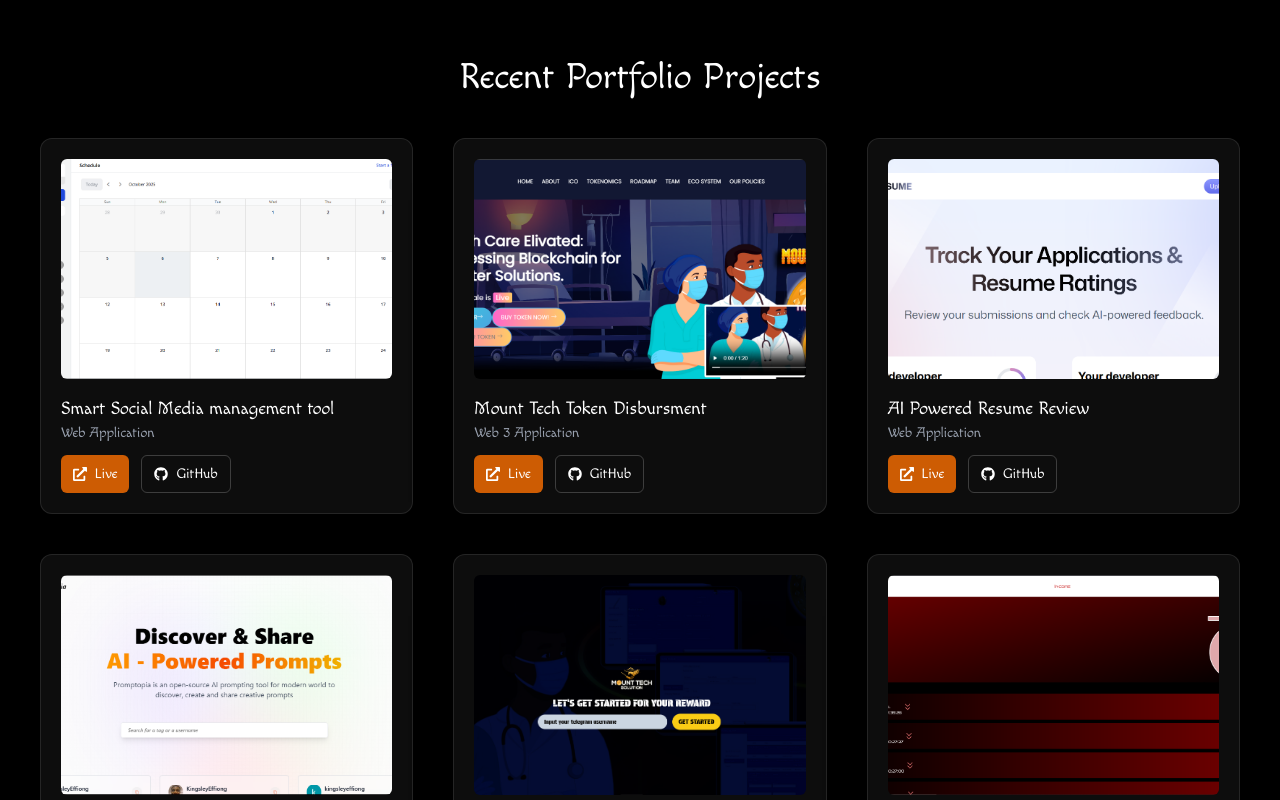
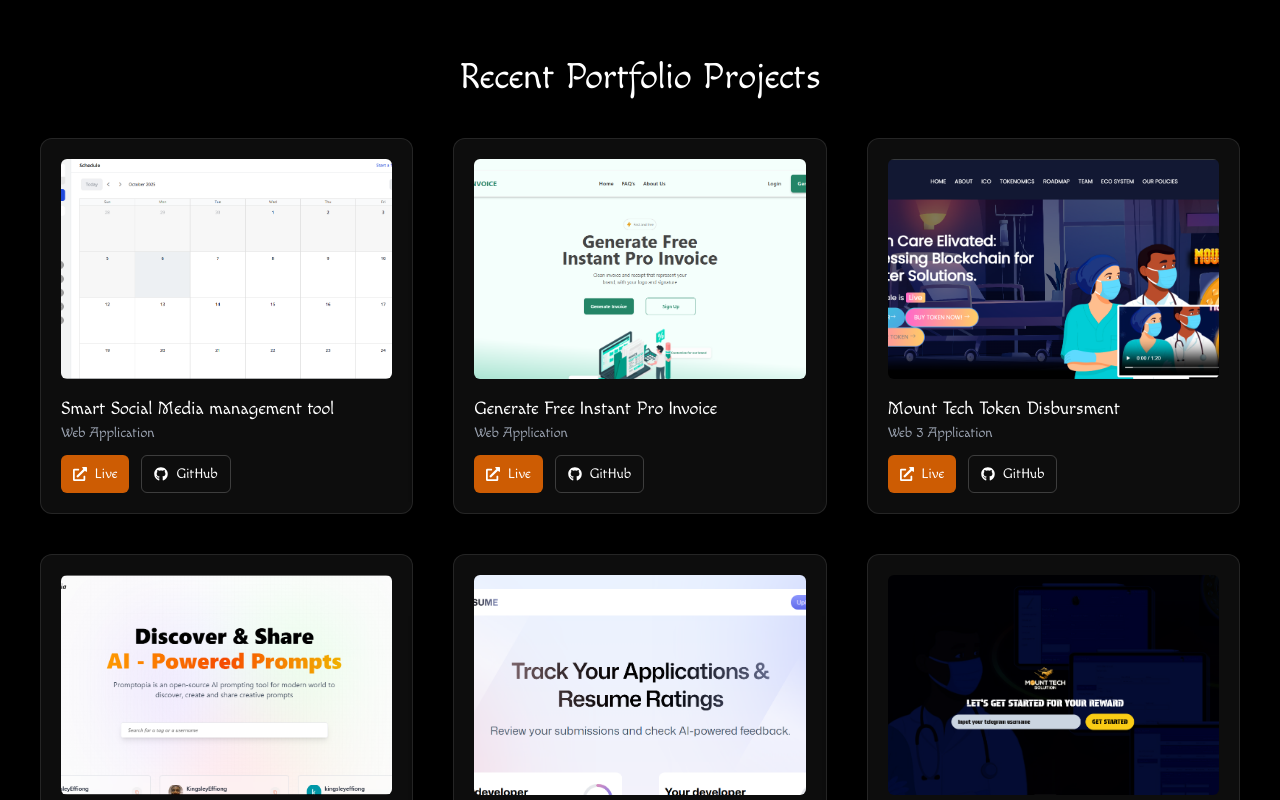
Before and after one commit to KingsleyEffiong/my-app, a Next.js app: page / in a window 1280 px wide. Shown: the part 2280-3080 px from the top of the page. Built offline with nearby package versions, Linux system fonts and the light colour scheme.

Commit message:
Add new portfolio item for "Generate Free Instant Pro Invoice" and update IDs; include image for the new entry

```diff
--- a/components/Portfolio.tsx
+++ b/components/Portfolio.tsx
@@ -25,19 +25,19 @@
   },
   {
     id: 2,
+    name: "Generate Free Instant Pro Invoice",
+    category: "Web Application",
+    image: "/images/justinvoice.png",
+    liveLink: "https://www.justinvoice.ng/",
+    githubLink: "https://github.com/DivineTiddy/invoice",
+  },
+  {
+    id: 3,
     name: "Mount Tech Token Disbursment",
     category: "Web 3 Application",
     image: "/images/web 3 app.png",
     liveLink: "https://token-livid.vercel.app/",
     githubLink: "https://github.com/KingsleyEffiong/Web-3-Web-application",
-  },
-  {
-    id: 3,
-    name: "AI Powered Resume Review",
-    category: "Web Application",
-    image: "/images/resumeai.png",
-    liveLink: "https://ai-powered-resume-review.vercel.app/",
-    githubLink: "https://github.com/KingsleyEffiong/AI-Powered-Resume-Review",
   },
   {
     id: 4,
@@ -49,6 +49,15 @@
   },
   {
     id: 5,
+    name: "AI Powered Resume Review",
+    category: "Web Application",
+    image: "/images/resumeai.png",
+    liveLink: "https://ai-powered-resume-review.vercel.app/",
+    githubLink: "https://github.com/KingsleyEffiong/AI-Powered-Resume-Review",
+  },
+
+  {
+    id: 6,
     name: "Telegram Web 3 Web Application",
     category: "Web Application",
     image: "/images/mounttech telegram miniapp.png",
@@ -56,7 +65,7 @@
     githubLink: "https://github.com/KingsleyEffiong/Telegram-MiniApp",
   },
   {
-    id: 6,
+    id: 7,
     name: "MyExpense-X",
     category: "Web Application",
     image: "/images/dashboard expense.png",
@@ -64,7 +73,7 @@
     githubLink: "https://github.com/KingsleyEffiong/MyExpense-X",
   },
   {
-    id: 7,
+    id: 8,
     name: "Amazon Price Checker",
     category: "Website Application",
     image: "/images/amazon.png",
```
Also changed, not shown: public/images/justinvoice.png (added).
